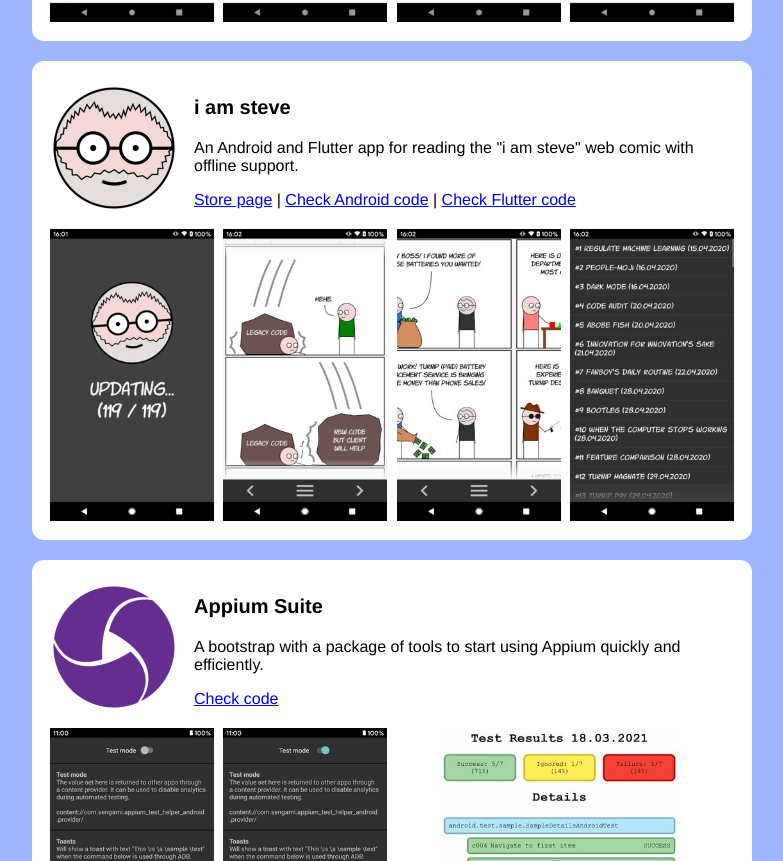
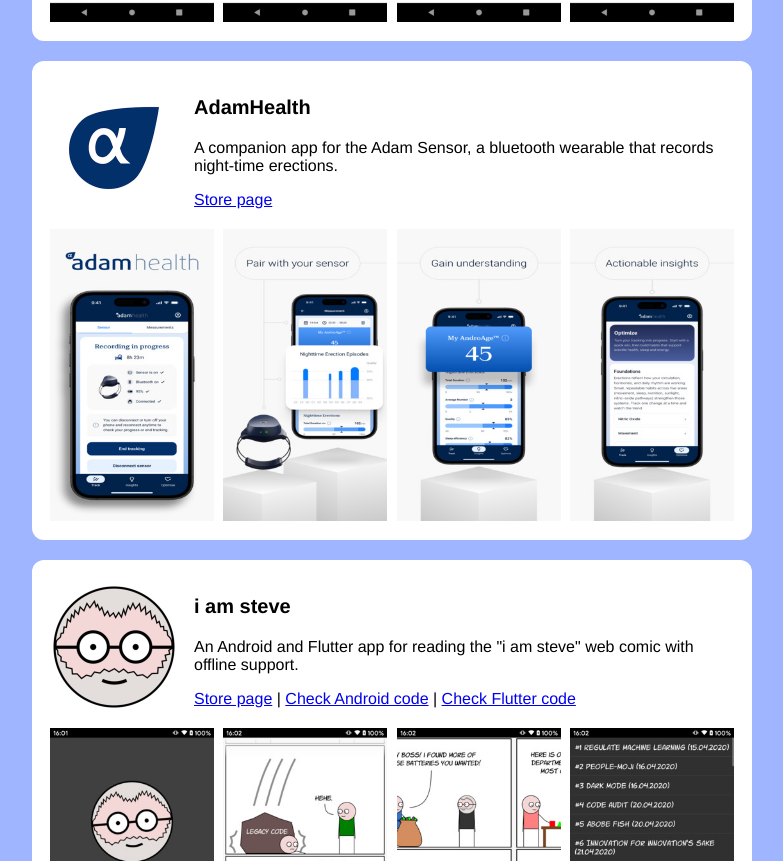
Before and after one commit to KamilSucharski/kamilsucharski.github.io, a plain HTML site: page index.html in a window 1280 px wide. Shown: the part 7596-8457 px from the top of the page, without its empty margins (248-1031 px from the left). Drawn offline with Linux system fonts and the light colour scheme.

Commit message:
Added AdamHealth

```diff
--- a/index.html
+++ b/index.html
@@ -340,6 +340,28 @@
 						<img class="screenshot" src="assets/apzumi_spatial/screen_2.jpg" alt="Apzumi Spatial screenshot 2" />
 						<img class="screenshot" src="assets/apzumi_spatial/screen_3.jpg" alt="Apzumi Spatial screenshot 3" />
 						<img class="screenshot" src="assets/apzumi_spatial/screen_4.jpg" alt="Apzumi Spatial screenshot 4" />
+					</td>
+				</tr>
+			</table>
+
+			<!-- AdamHealth -->
+			<table>
+				<tr>
+					<td>
+						<img class="icon" src="assets/adamhealth/icon.jpg"  alt="AdamHealth icon" />
+					</td>
+					<td>
+						<p class="title">AdamHealth</p>
+						<p class="description">A companion app for the Adam Sensor, a bluetooth wearable that records night‑time erections.</p>
+						<p><a href="https://play.google.com/store/apps/details?id=adam.andrology_wearable">Store page</a></p>
+					</td>
+				</tr>
+				<tr>
+					<td class="screenshot_container" colspan="2">
+						<img class="screenshot" src="assets/adamhealth/screen_1.jpg" alt="AdamHealth screenshot 1" />
+						<img class="screenshot" src="assets/adamhealth/screen_2.jpg" alt="AdamHealth screenshot 2" />
+						<img class="screenshot" src="assets/adamhealth/screen_3.jpg" alt="AdamHealth screenshot 3" />
+						<img class="screenshot" src="assets/adamhealth/screen_4.jpg" alt="AdamHealth screenshot 4" />
 					</td>
 				</tr>
 			</table>
```
Also changed, not shown: assets/adamhealth/icon.jpg (added), assets/adamhealth/screen_1.jpg (added), assets/adamhealth/screen_2.jpg (added), assets/adamhealth/screen_3.jpg (added), assets/adamhealth/screen_4.jpg (added).
